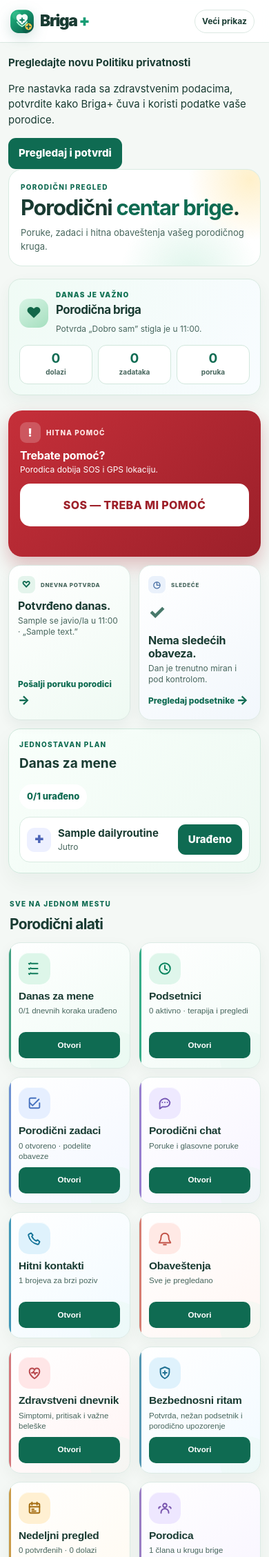
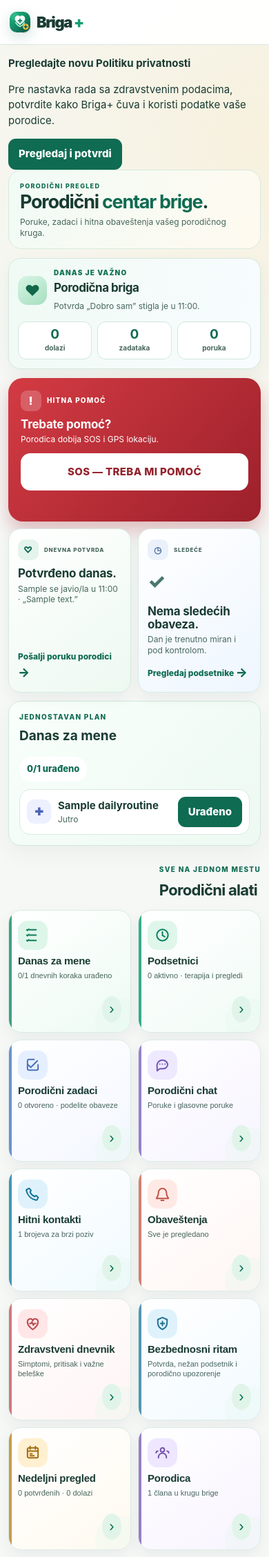
Before and after one commit to angro-scraper/briga-plus, a Django app: page / in a window 390 px wide. Shown: the top 2257 px of the page at 69% size. Run offline with Django 5.2, Linux system fonts and the light colour scheme; a user stored in the database is signed in; tables that the repository leaves empty hold one stand-in row (values such as "Sample post"); data that the repository does not hold is empty.

Commit message:
Redesign mobile family dashboard layout

```diff
--- /dev/null
+++ b/static/mobile-redesign.css
@@ -0,0 +1,61 @@
+/* Stvarni mobilni raspored porodičnog panela: manje skrolovanja, jasne akcije i snažna hijerarhija. */
+@media(max-width:640px){
+  body:not(.senior-account){background:radial-gradient(circle at 96% 7%,rgba(252,199,83,.15),transparent 19%),#f6f8f6}
+  body:not(.senior-account) .topbar{min-height:65px;padding:10px 13px;background:rgba(255,255,255,.96)}
+  body:not(.senior-account) .brand{font-size:22px}
+  body:not(.senior-account) .brand-mark{width:32px;height:32px;border-radius:10px}
+  body:not(.senior-account) .profile{gap:6px}
+  body:not(.senior-account) #senior-mode-toggle,body:not(.senior-account) #contrast-toggle,body:not(.senior-account) .profile .user-name{display:none}
+  body:not(.senior-account) .app-shell{padding:16px 12px calc(38px + env(safe-area-inset-bottom))}
+  body:not(.senior-account) .page-intro{display:block!important;margin:0 0 13px!important;padding:16px 16px 14px!important;border:1px solid #d7eade;border-radius:19px;background:linear-gradient(112deg,#f1fbf5,#fffaf0)!important}
+  body:not(.senior-account) .page-intro .eyebrow{display:block!important;margin-bottom:3px;font-size:9px}
+  body:not(.senior-account) .page-intro h1{font-size:27px!important;line-height:1.06;letter-spacing:-1.25px}
+  body:not(.senior-account) .page-intro>div>p:not(.eyebrow){display:block!important;margin-top:6px!important;font-size:12px!important;line-height:1.35}
+  body:not(.senior-account) .page-intro .today-label,body:not(.senior-account) .panel-role-banner{display:none!important}
+  body:not(.senior-account) .family-focus{display:grid!important;grid-template-columns:42px 1fr!important;gap:10px!important;margin:0 0 13px!important;padding:13px!important;border-radius:18px!important;background:linear-gradient(112deg,#f0faf4,#f8fcff)!important}
+  body:not(.senior-account) .family-focus-icon{width:42px;height:42px;border-radius:14px}
+  body:not(.senior-account) .family-focus h2{font-size:17px}
+  body:not(.senior-account) .family-focus>div>span{font-size:12px}
+  body:not(.senior-account) .family-focus-stats{grid-column:1/-1!important;display:grid!important;grid-template-columns:repeat(3,1fr)!important;width:100%;margin-top:1px}
+  body:not(.senior-account) .family-focus-stats button{min-height:55px;padding:8px 4px}
+  body:not(.senior-account) .hero-grid{display:grid!important;grid-template-columns:repeat(2,minmax(0,1fr))!important;gap:10px!important}
+  body:not(.senior-account) .hero-grid .sos-card{order:-2;grid-column:1/-1!important;min-height:0!important;padding:18px!important;border:0!important;border-radius:21px!important;background:linear-gradient(132deg,#d33b43,#9c202b)!important;box-shadow:0 14px 27px rgba(155,30,41,.27)!important;color:#fff}
+  body:not(.senior-account) .sos-card .section-kicker,body:not(.senior-account) .sos-card h2,body:not(.senior-account) .sos-card p{color:#fff!important}
+  body:not(.senior-account) .sos-card h2{margin:7px 0 3px!important;font-size:22px!important}
+  body:not(.senior-account) .sos-card .supporting{min-height:0!important;font-size:12px}
+  body:not(.senior-account) .sos-card form{margin-top:12px!important}
+  body:not(.senior-account) .sos-card input{display:none!important}
+  body:not(.senior-account) .sos-button{min-height:54px!important;border-radius:14px!important;background:#fff!important;color:#94232c!important;font-size:15px!important;box-shadow:none!important}
+  body:not(.senior-account) .sos-status{color:#ffe5e2!important}
+  body:not(.senior-account) .checkin-card,body:not(.senior-account) .next-card{min-height:190px!important;padding:15px 13px!important;border-radius:18px!important;border-color:#d8eae1!important;box-shadow:0 8px 19px rgba(21,55,44,.06)!important}
+  body:not(.senior-account) .checkin-card{background:linear-gradient(145deg,#fff,#edf9f1)!important}
+  body:not(.senior-account) .next-card{background:linear-gradient(145deg,#fff,#eef6ff)!important}
+  body:not(.senior-account) .checkin-card .section-kicker,body:not(.senior-account) .next-card .section-kicker{font-size:8px!important;letter-spacing:.75px}
+  body:not(.senior-account) .checkin-card .kicker-icon,body:not(.senior-account) .next-card .kicker-icon{width:30px;height:30px;border-radius:10px}
+  body:not(.senior-account) .hero-grid h2{margin:10px 0 4px!important;font-size:17px!important;line-height:1.13}
+  body:not(.senior-account) .hero-grid .supporting{min-height:0!important;font-size:12px!important;line-height:1.32}
+  body:not(.senior-account) .time-large{margin:11px 0 4px!important;font-size:29px!important}
+  body:not(.senior-account) .checkin-form{margin-top:auto!important}
+  body:not(.senior-account) .checkin-form input{display:none!important}
+  body:not(.senior-account) .checkin-form .button{min-height:43px!important;padding:9px!important;border-radius:12px!important;font-size:12px!important}
+  body:not(.senior-account) .inline-action{padding:10px 0 0!important;font-size:12px!important}
+  body:not(.senior-account) .attention-strip{margin-top:11px!important;border-radius:16px!important;padding:12px!important}
+  body:not(.senior-account) .tools-head{display:flex!important;margin:27px 0 12px!important;align-items:end!important}
+  body:not(.senior-account) .tools-head h2{font-size:22px!important}
+  body:not(.senior-account) .tools-head>p{display:none!important}
+  body:not(.senior-account) .tool-grid,body:not(.senior-account) .care-extension-grid{display:grid!important;grid-template-columns:repeat(2,minmax(0,1fr))!important;gap:10px!important}
+  body:not(.senior-account) .tool-card,body:not(.senior-account) .care-extension-grid .tool-card,body:not(.senior-account) .device-section .tool-card{display:flex!important;flex-direction:column!important;align-items:flex-start!important;justify-content:flex-start!important;min-height:164px!important;padding:14px 13px!important;border-radius:19px!important;gap:8px!important;box-shadow:0 8px 20px rgba(21,55,44,.06)!important}
+  body:not(.senior-account) .tool-card::before{width:4px!important}
+  body:not(.senior-account) .tool-card::after{width:68px!important;height:68px!important;right:-17px!important;bottom:-19px!important}
+  body:not(.senior-account) .tool-card .tool-icon,body:not(.senior-account) .care-extension-grid .tool-icon,body:not(.senior-account) .device-section .tool-icon{width:43px!important;height:43px!important;border-radius:14px!important}
+  body:not(.senior-account) .tool-card .tool-icon svg{width:23px!important;height:23px!important}
+  body:not(.senior-account) .tool-card>span:nth-child(2){align-self:stretch!important}
+  body:not(.senior-account) .tool-card b,body:not(.senior-account) .care-extension-grid .tool-card b{font-size:15px!important;line-height:1.13!important}
+  body:not(.senior-account) .tool-card small,body:not(.senior-account) .care-extension-grid .tool-card small{font-size:11px!important;line-height:1.3!important}
+  body:not(.senior-account) .tool-card i{display:grid!important;place-items:center!important;width:28px!important;height:28px!important;margin-top:auto!important;margin-left:auto!important;border-radius:50%!important;background:#e1f4e9!important;color:#087154!important;font-size:22px!important;line-height:1!important;font-style:normal!important}
+  body:not(.senior-account) .tool-card i::after{display:none!important}
+  body:not(.senior-account) .extension-title{margin:25px 0 11px!important;font-size:19px!important}
+  body:not(.senior-account) .device-section{margin-top:12px!important}
+  body:not(.senior-account) .device-section .tool-card{min-height:116px!important}
+}
+@media(max-width:360px){body:not(.senior-account) .tool-card,body:not(.senior-account) .care-extension-grid .tool-card{min-height:177px!important;padding:12px!important}body:not(.senior-account) .hero-grid h2{font-size:16px!important}}
--- a/templates/dashboard.html
+++ b/templates/dashboard.html
@@ -20,7 +20,8 @@
   <link rel="stylesheet" href="/static/window-clarity.css?v=2">
   <link rel="stylesheet" href="/static/ios-card-layout.css?v=1">
   <link rel="stylesheet" href="/static/mobile-modal-fullscreen.css?v=1">
-  <link rel="stylesheet" href="/static/family-panel-refresh.css?v=1">
+  <link rel="stylesheet" href="/static/family-panel-refresh.css?v=2">
+  <link rel="stylesheet" href="/static/mobile-redesign.css?v=1">
   <title>Briga+ | Porodični panel</title>
 </head>
 <body class="{% if membership.role == 'senior' %}senior-account{% elif not has_health_access %}basic-family-account{% endif %}">
```
